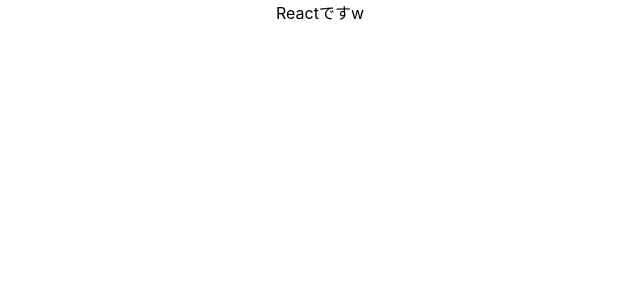
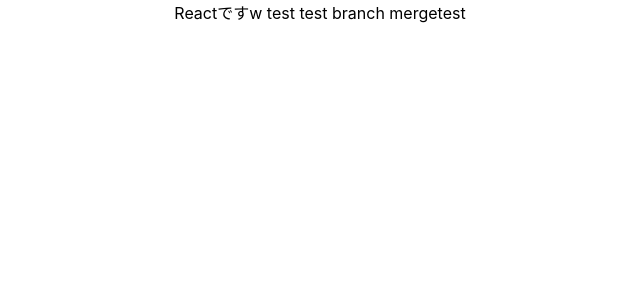
Before and after one commit to yoimers/test, a React (Create React App) app: page / in a window 1280 px wide. Shown: the top 300 px of the page, without its empty margins (320-960 px from the left). Built offline with nearby package versions, Linux system fonts and the light colour scheme.

Commit message:
branch merge test

```diff
--- a/src/App.js
+++ b/src/App.js
@@ -5,6 +5,10 @@
   return (
     <div className="App">
       Reactですw
+      test
+      test branch
+      mergetest
+
     </div>
   );
 }
```
